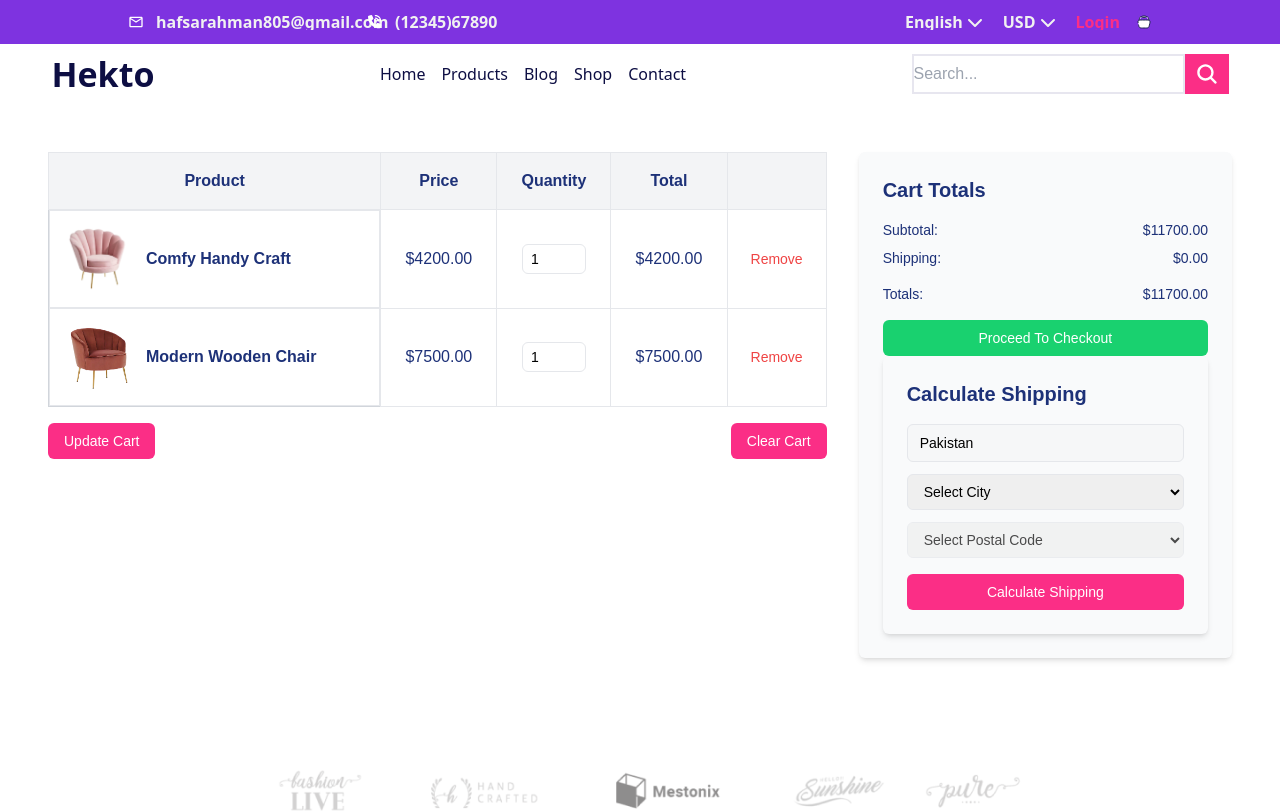
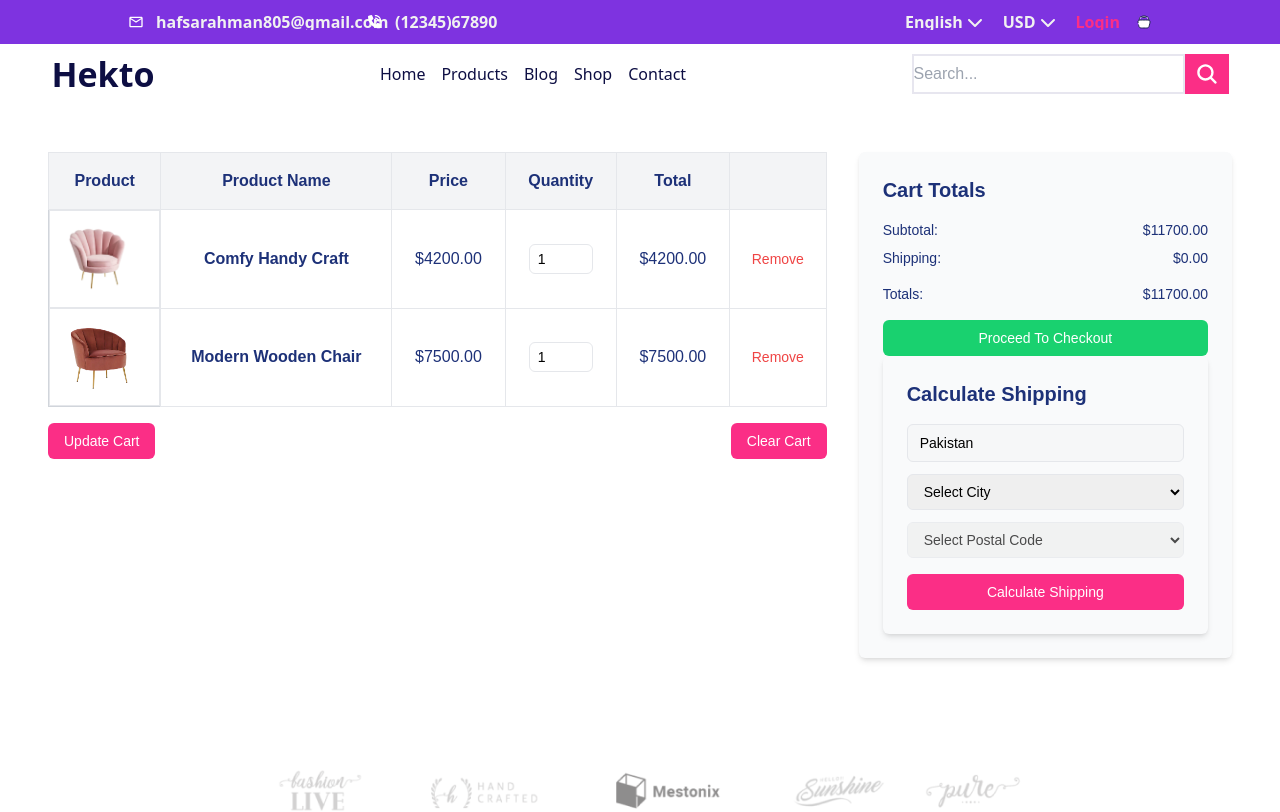
Before and after one commit to HafsaRahman05/HafsaRahman_hackathon_template04, a Next.js app: page /cart in a window 1280 px wide. Shown: the top 812 px of the page. Built offline with nearby package versions, Linux system fonts and the light colour scheme.

Commit message:
index.tsx

```diff
--- a/pages/cart/index.tsx
+++ b/pages/cart/index.tsx
@@ -146,6 +146,7 @@ const CartPage = () => {
   <thead>
     <tr className="bg-gray-100">
       <th className="p-4 border text-[#1D3178] text-xs sm:text-base">Product</th>
+      <th className="p-4 border text-[#1D3178] text-xs sm:text-base">Product Name</th>
       <th className="p-4 border text-[#1D3178] text-xs sm:text-base">Price</th>
       <th className="p-4 border text-[#1D3178] text-xs sm:text-base">Quantity</th>
       <th className="p-4 border text-[#1D3178] text-xs sm:text-base">Total</th>
@@ -163,12 +164,13 @@ const CartPage = () => {
             width={64}
             height={64}
           />
-                    <div>
-                      <p className="font-semibold text-[#1D3178] text-xs sm:text-base">{item.name}</p>
-
-                    </div>
         </td>
-                  <td className="p-4 border text-[#1D3178] text-xs sm:text-base">${item.price.toFixed(2)}</td>
+        <td className="p-4 border text-[#1D3178] text-xs sm:text-base">
+          <p className="font-semibold">{item.name}</p>
+        </td>
+        <td className="p-4 border text-[#1D3178] text-xs sm:text-base">
+          ${item.price.toFixed(2)}
+        </td>
         <td className="p-4 border">
           <input
             className="w-16 px-2 py-1 border rounded-md text-black text-xs sm:text-sm"
@@ -195,6 +197,7 @@ const CartPage = () => {
     ))}
   </tbody>
 </table>
+
           <div className="flex justify-between mt-4">
             <button className="px-4 py-2 bg-[#FB2E86] text-white rounded-md text-xs sm:text-sm">
               Update Cart
```
Lines whose indentation alone changed are shown as unchanged.
